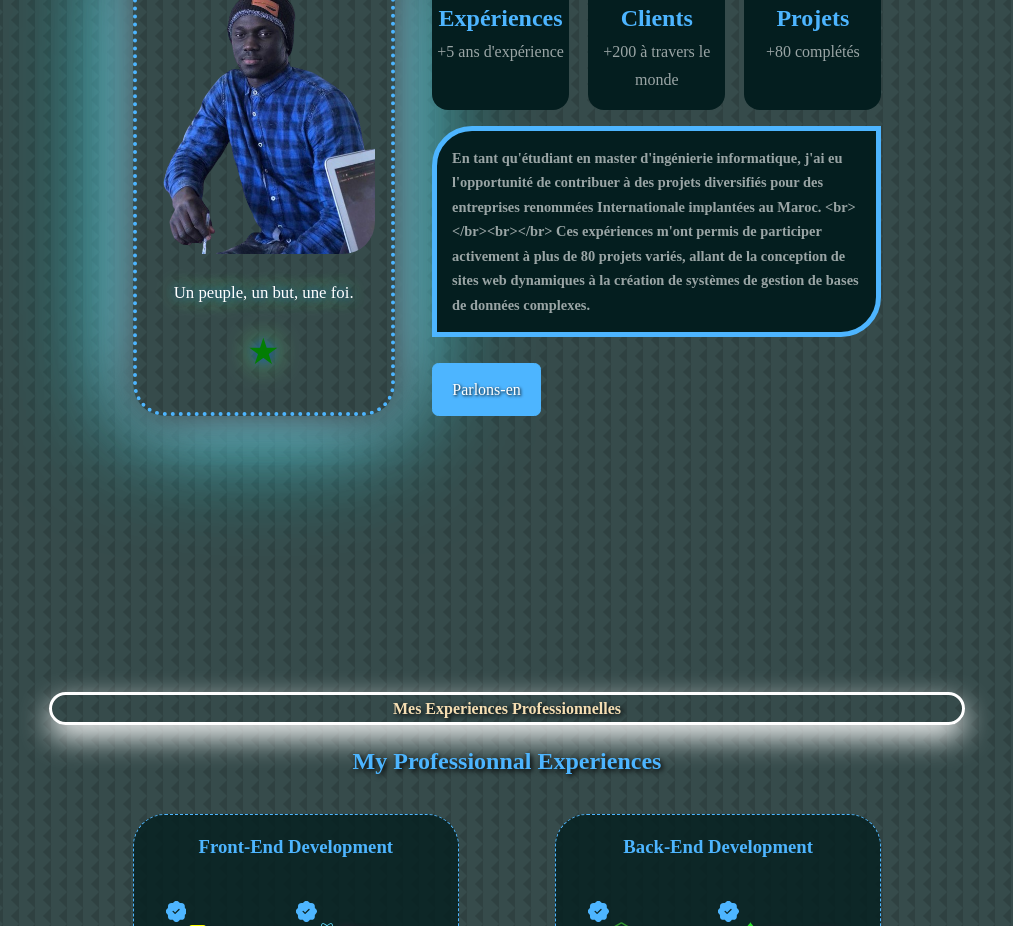
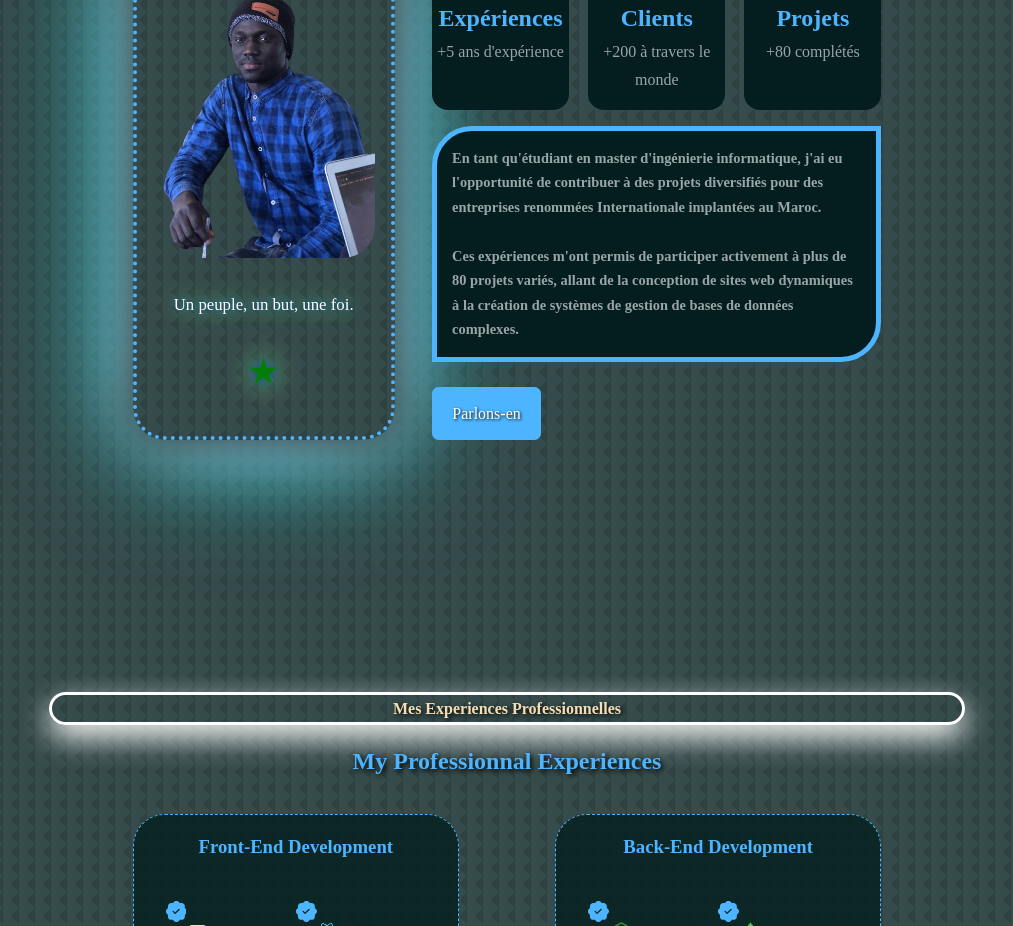
Before and after one commit to Mouhamed1003/keenprogrammer.com, a React (Create React App) app: page / in a window 1280 px wide. Shown: the part 1060-1986 px from the top of the page, without its empty margins (133-1146 px from the left). Built offline with nearby package versions, Linux system fonts and the light colour scheme.

Commit message:
Update Apropos.jsx

```diff
--- a/src/components/a_propos/Apropos.jsx
+++ b/src/components/a_propos/Apropos.jsx
@@ -15,6 +15,26 @@ const Apropos = () => {
   const handleMouseLeave = () => {
     setIsHovered(false);
   };
+
+  const frenchText = (
+    <>
+      En tant qu'étudiant en master d'ingénierie informatique,
+      j'ai eu l'opportunité de contribuer à des projets diversifiés pour
+      des entreprises renommées Internationale implantées au Maroc.
+      <br /><br />
+      Ces expériences m'ont permis de participer activement à plus de 80 projets variés,
+      allant de la conception de sites web dynamiques à la création de systèmes
+      de gestion de bases de données complexes.
+    </>
+  );
+
+  const englishText = (
+    <>
+      As a master's student in computer engineering, I had the opportunity to contribute to diverse projects for renowned international companies based in Morocco.
+      <br /><br />
+      These experiences allowed me to actively participate in over 80 varied projects, ranging from the design of dynamic websites to the creation of complex database management systems.
+    </>
+  );
 
   return (
     <section id='apropos' className='apropos'>
@@ -52,11 +72,7 @@ const Apropos = () => {
             onMouseEnter={handleMouseEnter}
             onMouseLeave={handleMouseLeave}
           >
-            {isHovered ?
-              "As a master's student in computer engineering, I had the opportunity to contribute to diverse projects for renowned international companies based in Morocco. These experiences allowed me to actively participate in over 80 varied projects, ranging from the design of dynamic websites to the creation of complex database management systems."
-              :
-              "En tant qu'étudiant en master d'ingénierie informatique, j'ai eu l'opportunité de contribuer à des projets diversifiés pour des entreprises renommées Internationale implantées au Maroc. <br></br><br></br> Ces expériences m'ont permis de participer activement à plus de 80 projets variés, allant de la conception de sites web dynamiques à la création de systèmes de gestion de bases de données complexes."
-            }
+            {isHovered ? englishText : frenchText}
           </p>
           <a href="#contact" className='btn btn-primary'>Parlons-en</a>
         </div>
```
